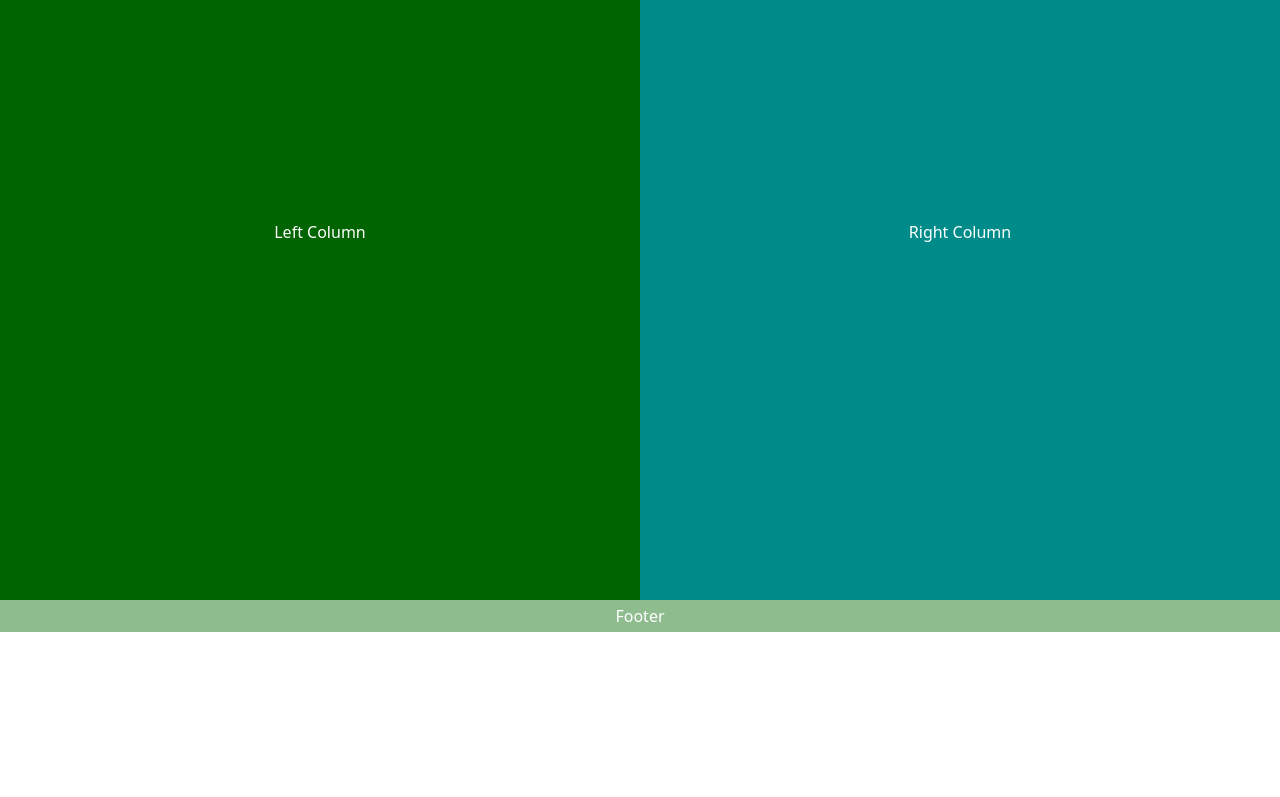
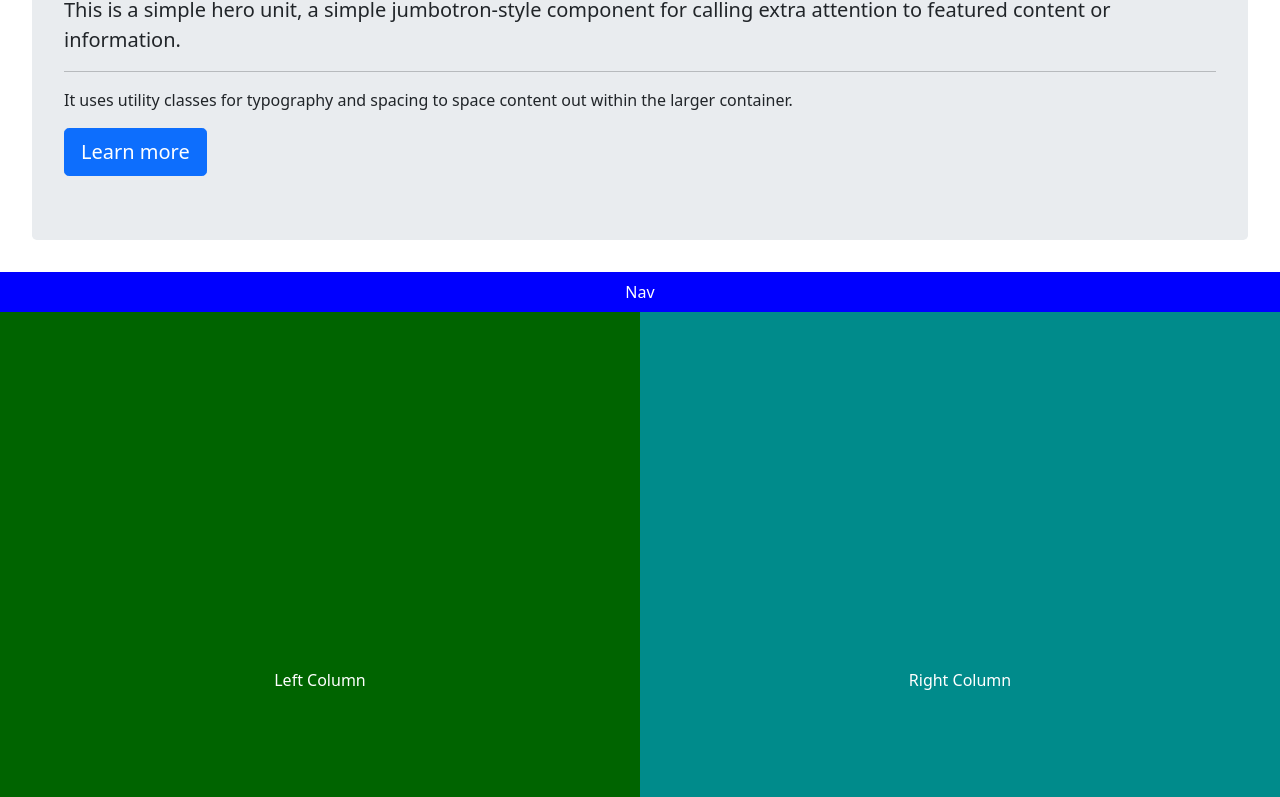
Before and after one commit to jraedaniels2/collab-practice, a plain HTML site: page index.html in a window 1280 px wide. Shown: the part 176-973 px from the top of the page. Before the commit the page ends 808 px from the top, so only its background shows below. Drawn offline with nearby package versions, Linux system fonts and the light colour scheme.

Commit message:
added jumbotron

```diff
--- a/css/styles.css
+++ b/css/styles.css
@@ -3,6 +3,19 @@
     padding: 0;
 }
 
+.jumbo {
+    margin: 2rem;
+    border-radius: .3rem;
+    padding: 4rem 2rem;
+    background-color: #e9ecef;
+
+
+}
+
+.JumboText1 {
+    font-size: 1.25rem;
+    font-weight: 300;
+}
 .navbar {
     display: flex;
     justify-content: center;
--- a/index.html
+++ b/index.html
@@ -12,6 +12,18 @@
   </head>
   <body>
     <div class="container-fluid">
+      <div class="row">
+        <div class="col jumbo">
+            <h1 class="display-4">Hello World</h1>
+            <p class="JumboText1">This is a simple hero unit, a simple jumbotron-style component for calling extra attention to featured content or information.</p>
+            <hr>
+            <p>It uses utility classes for typography and spacing to space content out within the larger container.</p>
+            <a class="btn btn-primary btn-lg" href="#" role="button">Learn more</a>
+        </div>
+      </div>
+    </div>
+
+    <div class="container-fluid">
 
       <div class="row">
         <div class="col navbar">
@@ -20,10 +32,10 @@
       </div>
 
       <div class="row">
-        <div class="col left">
+        <div class="col-6 left">
           Left Column
         </div>
-        <div class="col right">
+        <div class="col-6 right">
           Right Column
         </div>
       </div>
```
